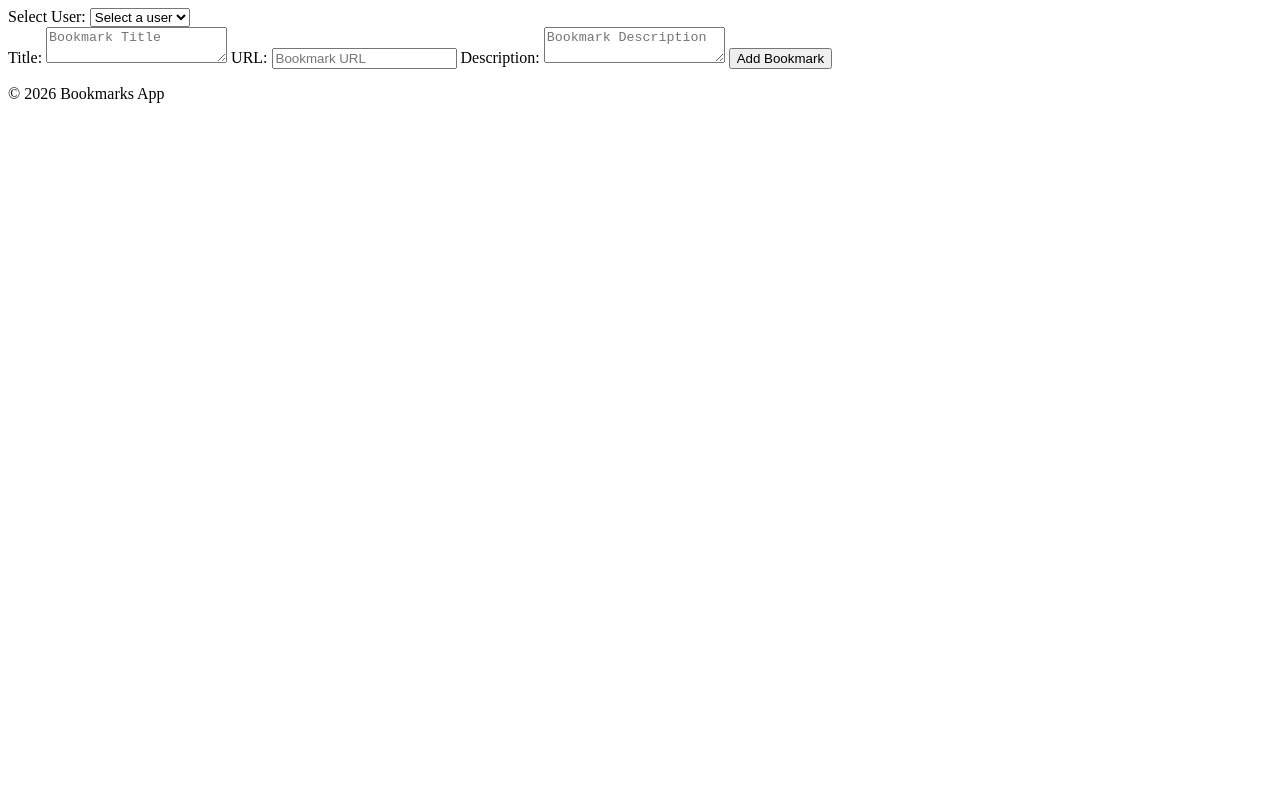
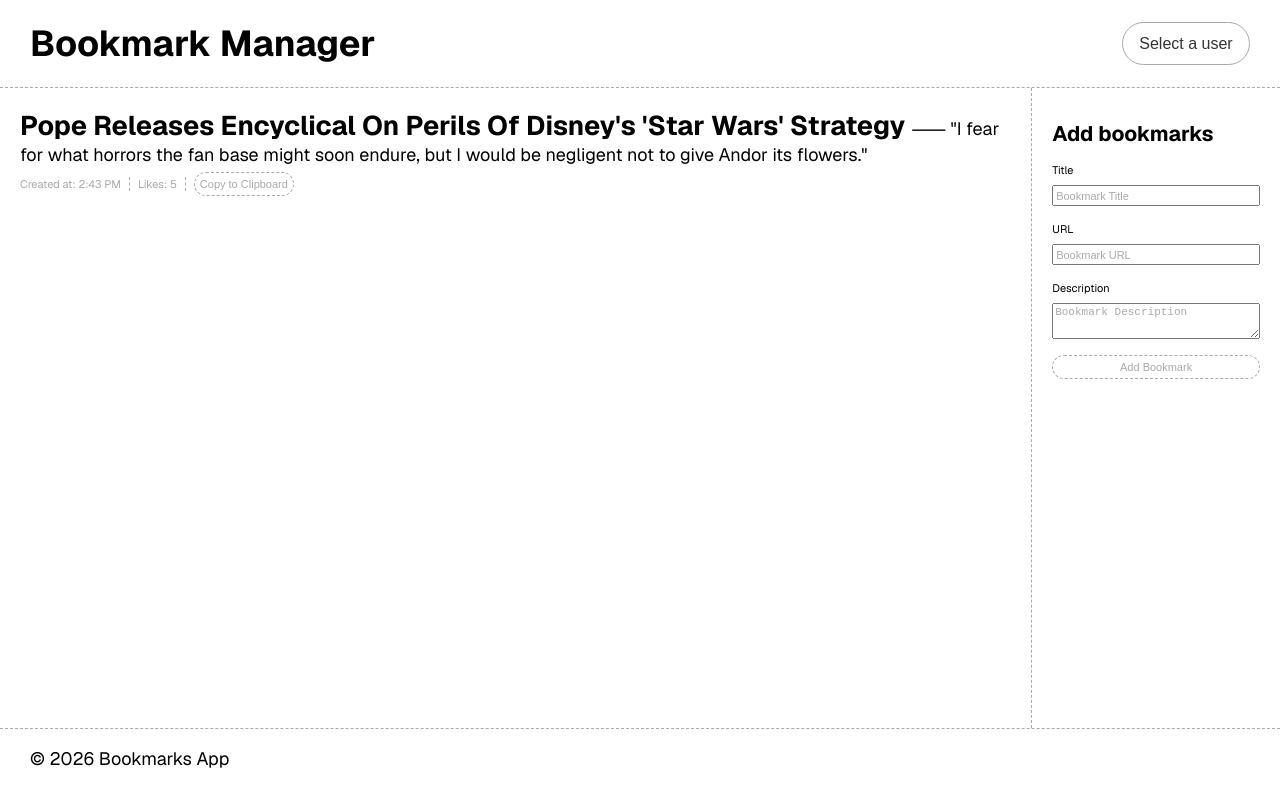
Before and after one commit to Elisabeth-Matulian/shared-bookmarks, a website: page index.html in a window 1280 px wide. Drawn offline with nearby package versions, Linux system fonts and the light colour scheme.

Commit message:
First commit with HTML layout buildup

```diff
--- a/index.html
+++ b/index.html
@@ -4,12 +4,19 @@
 <head>
     <meta charset="UTF-8">
     <meta name="viewport" content="width=device-width, initial-scale=1.0">
+    <meta name="description" content="A bookmark manager built by Elisabeth and Mirabelle for Checkpoint" />
+    <link rel="stylesheet" href="style.css">
     <title>Bookmarks</title>
 </head>
 
 <body>
-    <label>
-        Select User:
+    <header>
+        <div class="headerTitleContainer">
+            <h1>Bookmark Manager</h1>
+        </div>
+
+        <div id="userSelectContainer">
+            <label for="userSelect" class="visually-hidden">Select a user</label>
             <select id="userSelect">
                 <option value="">Select a user</option>
                 <option value="user1">Mirabelle</option>
@@ -18,27 +25,63 @@
                 <option value="user4">Leon</option>
                 <option value="user5">Shaif</option>
             </select>
+        </div>
+    </header>
+
+    <main>
+        <div class="bookmarksContainer">
+
+            <div class="userBookmarkCard">
+                <a href="" class="userBookmarkTitleLink">
+                    <h2 class="userBookmarkTitle">Pope Releases Encyclical On Perils Of Disney's 'Star Wars'
+                        Strategy
+                    </h2>
+                </a>
+                <p class="userBookmarkDescription">⸺ "I fear for what horrors the fan base might soon endure, but I
+                    would be negligent not to give Andor its flowers."</p>
+
+                <div class="userBookmarkDetailsContainer">
+                    <p class="userBookmarkTimestamp">Created at: 2:43 PM</p>
+                    <p class="userBookmarkCounter">Likes: 5</p>
+                    <button class="copyClipboardButton">Copy to Clipboard</button>
+                </div>
+            </div>
+
+
+        </div>
+
+
+        <div id="bookmarksBox"></div>
+
+        <div class="submitBookmarkContainer">
+            <h3 class="submitBookmarkTitle">Add bookmarks</h3>
+
+            <form id="bookmarkForm">
+                <label for="bookmarkTitle">
+                    Title
+                    <input type="text" id="bookmarkTitle" placeholder="Bookmark Title" required>
                 </label>
-    <form id="bookmarkForm">
-        <label>
-            Title:
-            <textarea id="bookmarkTitle" placeholder="Bookmark Title"></textarea>
-        </label>
-        <label>
-            URL:
+
+                <label for="bookmarkURL">
+                    URL
                     <input type="url" id="bookmarkURL" placeholder="Bookmark URL" required>
                 </label>
-        <label>
-            Description:
+
+                <label for="bookmarkDescription">
+                    Description
                     <textarea id="bookmarkDescription" placeholder="Bookmark Description"></textarea>
                 </label>
+
                 <button type="submit">Add Bookmark</button>
             </form>
-    <div id="bookmarksBox"></div>
-    <script src="script.js"></script>
+        </div>
+    </main>
+
     <footer>
         <p>&copy; 2026 Bookmarks App</p>
     </footer>
+
+    <script src="script.js"></script>
 </body>
 
 </html>
--- a/package.json
+++ b/package.json
@@ -19,6 +19,7 @@
   },
   "homepage": "https://github.com/Elisabeth-Matulian/shared-bookmarks#readme",
   "devDependencies": {
+    "http-server": "^14.1.1",
     "jest": "^30.4.2"
   }
 }
--- /dev/null
+++ b/style.css
@@ -0,0 +1,199 @@
+@import url("https://fonts.googleapis.com/css2?family=Geist:wght@100..900&family=Instrument+Serif:ital@0;1&display=swap");
+
+/* ========== GLOBAL VAR SETTINGS ==============*/
+
+:root {
+  --font-family: "Geist", serif;
+  --scroll-behavior: smooth;
+  --font-body: clamp(14px, 1.5vw, 18px);
+  --gray: rgb(169, 169, 169);
+  --primary-color: rgb(91, 35, 203);
+  --small-font: clamp(9px, 1vw, 11px);
+}
+
+/* ========== BODY SETTINGS ==============*/
+
+body {
+  margin: 0;
+  font-family: var(--font-family);
+  font-size: var(--font-body);
+  overflow-x: hidden;
+}
+
+main {
+  display: flex;
+  justify-content: space-between;
+  width: 100%;
+  min-height: 80lvh;
+}
+
+button {
+  background: transparent;
+  border-radius: 30px;
+  padding: 5px;
+  cursor: pointer;
+  height: fit-content;
+  font-size: var(--small-font);
+  border: var(--gray) dashed 1px;
+  color: var(--gray);
+  transition: box-shadow 0.3s ease-in-out;
+}
+
+button:hover {
+  box-shadow: 0 4px 10px rgba(0, 0, 0, 0.15);
+}
+
+/* ========== HEADER /NAV SETTINGS ==============*/
+
+header {
+  display: flex;
+  width: 100%;
+  align-items: center;
+  justify-content: space-between;
+  padding: 20px 0;
+  border-bottom: var(--gray) dashed 1px;
+  position: sticky;
+  top: 0;
+  background: white;
+}
+
+header h1 {
+  margin: 0;
+}
+
+header div {
+  padding: 0 30px;
+}
+
+.visually-hidden {
+  position: absolute;
+  left: -9999px;
+}
+
+#userSelect {
+  padding: 0.75rem 1rem;
+  border: 1px solid var(--gray);
+  border-radius: 30px;
+  background: white;
+  text-align: center;
+  font-size: clamp(9px, 1rem, 16px);
+  color: #333;
+  appearance: none;
+  -webkit-appearance: none;
+  -moz-appearance: none;
+  cursor: pointer;
+}
+
+/* ========== BOOKMARKS SECTION ==============*/
+
+.bookmarksContainer,
+.submitBookmarkContainer {
+  padding: 20px;
+}
+
+.bookmarksContainer {
+  display: flex;
+  flex-direction: column;
+  gap: 1rem;
+  /* width: 60%; */
+  border-right: 1px dashed var(--gray);
+}
+
+.userBookmarkTitleLink {
+  text-decoration: none;
+  color: inherit;
+  transition: color 0.5s ease-in-out;
+}
+
+.userBookmarkTitleLink:hover {
+  color: var(--primary-color);
+}
+
+.userBookmarkTitle,
+.userBookmarkDescription {
+  display: inline;
+}
+
+.userBookmarkDetailsContainer {
+  display: flex;
+  gap: 0.5rem;
+  align-items: center;
+  font-size: var(--small-font);
+  color: var(--gray);
+}
+
+.userBookmarkDetailsContainer p {
+  border-right: var(--gray) dashed 1px;
+  padding-right: 0.5rem;
+}
+
+/* ========== INPUT FIELDS ==============*/
+
+.submitBookmarkContainer {
+  display: flex;
+  position: sticky;
+  top: 100px;
+  align-self: flex-start;
+  flex-direction: column;
+  gap: 1rem;
+  width: 30%;
+}
+
+.submitBookmarkTitle {
+  margin: 0;
+}
+
+form {
+  display: flex;
+  flex-direction: column;
+  gap: 1rem;
+  font-size: var(--small-font);
+}
+
+label {
+  display: flex;
+  flex-direction: column;
+  gap: 0.5rem;
+}
+
+input::placeholder,
+textarea::placeholder {
+  color: var(--gray);
+  font-size: var(--small-font);
+}
+
+/* ========== FOOTER ==============*/
+
+footer {
+  align-items: center;
+  padding: 0 30px;
+  border-top: var(--gray) dashed 1px;
+}
+
+/* ========== BREAKPOINT ==============*/
+
+@media (max-width: 450px) {
+  main {
+    flex-direction: column;
+    padding: 0 20px;
+  }
+
+  header div {
+    padding: 0 5px;
+    font-size: 10px;
+  }
+
+  .bookmarksContainer,
+  .submitBookmarkContainer {
+    width: 100%;
+    border: none;
+    padding: 10px 0;
+    position: static;
+    top: auto;
+    align-self: stretch;
+  }
+
+  .bookmarksContainer {
+    border-bottom: var(--gray) dashed 1px;
+  }
+}
```
Also changed, not shown: 2 other files. Lines whose indentation alone changed are shown as unchanged.
